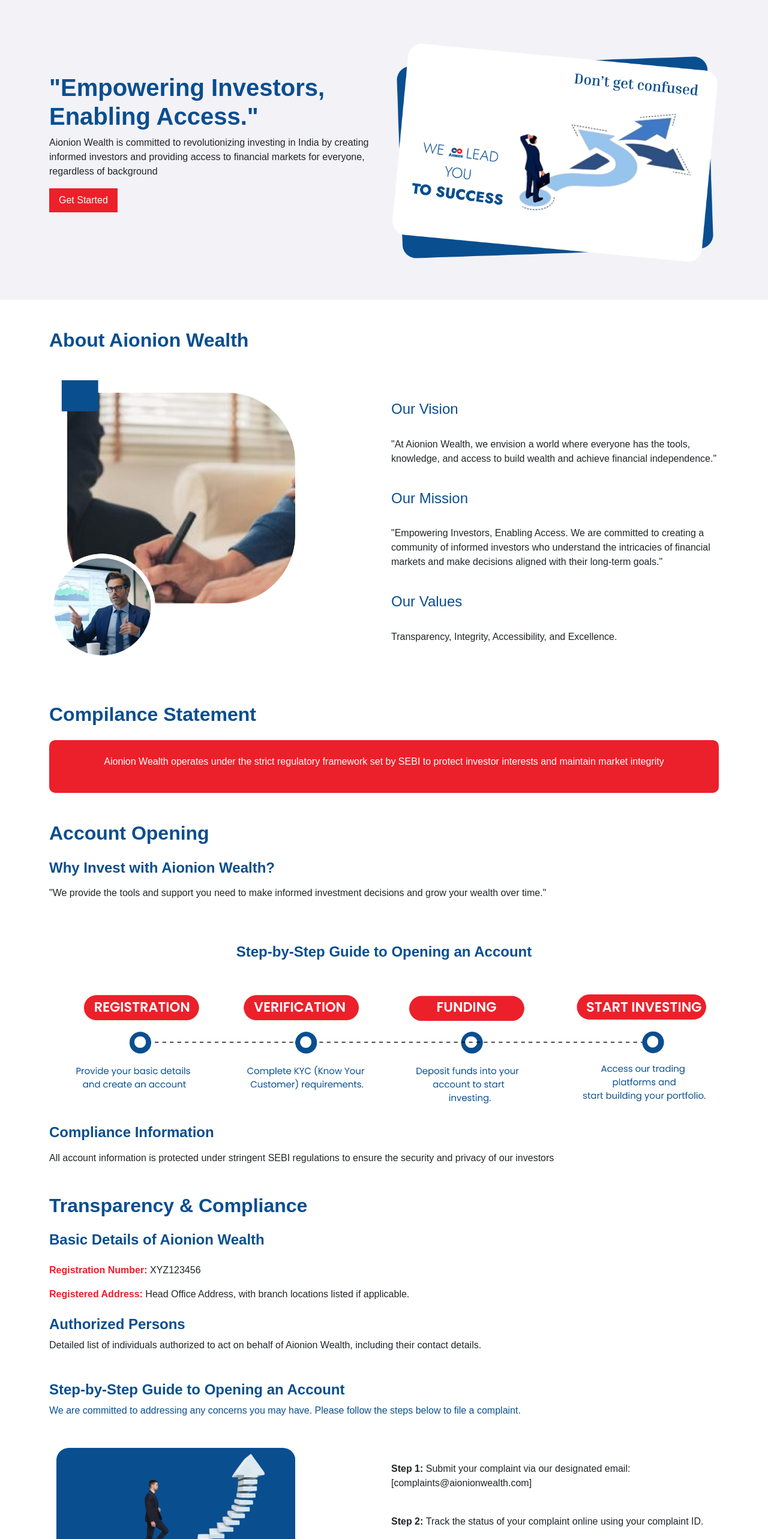
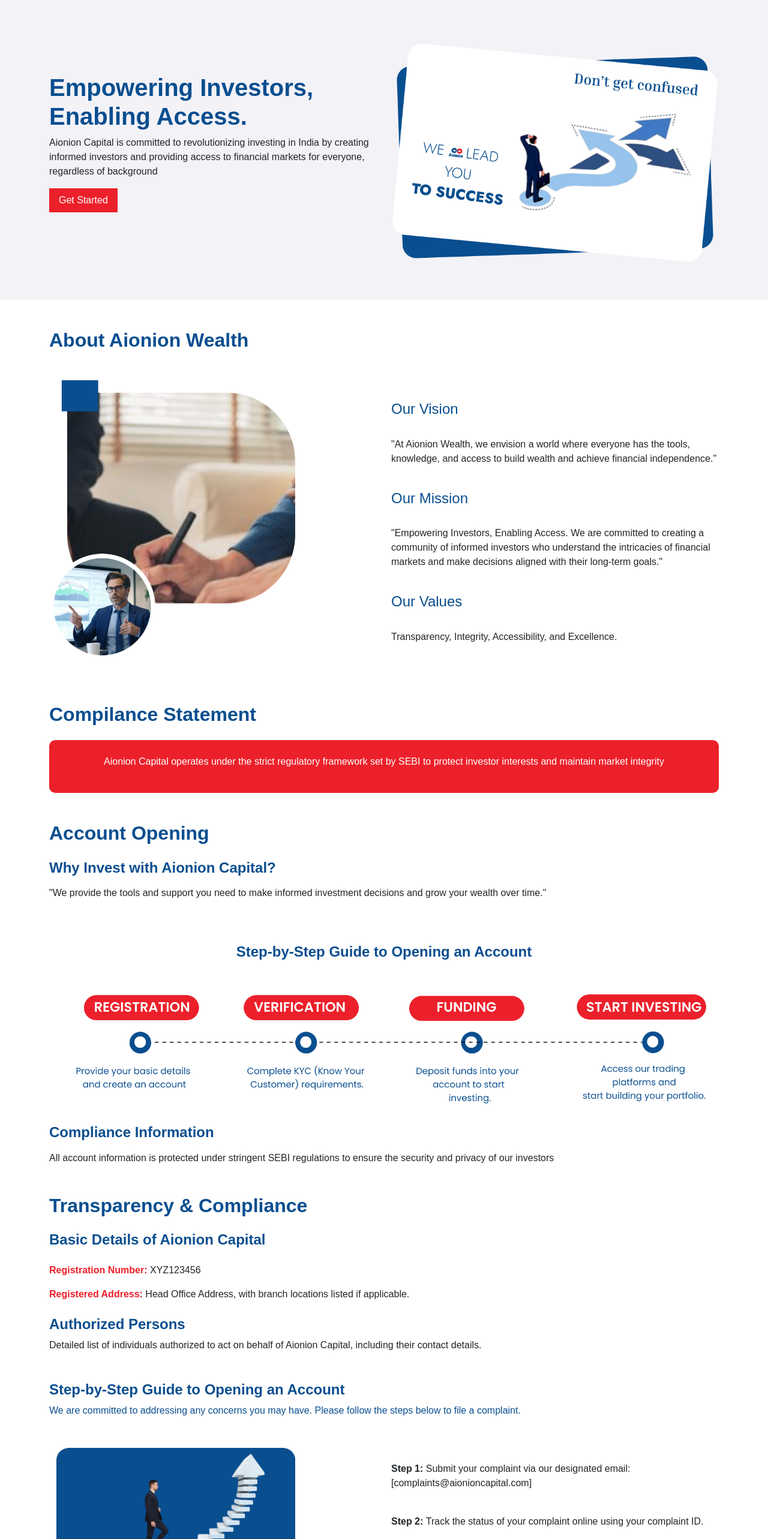
Before and after one commit to GoldenRoyceDesign/Aionion, a React (Create React App) app: page / in a window 1280 px wide. Shown: the part 100-2666 px from the top of the page at 60% size. Built offline with nearby package versions, Linux system fonts and the light colour scheme.

Commit message:
Your commit message

```diff
--- a/src/pages/AboutUs.jsx
+++ b/src/pages/AboutUs.jsx
@@ -26,7 +26,7 @@
         <div className='mt-5'>
           <h2 style={{ color: '#094E8F', fontWeight: '600' }}>Compilance Statement</h2>
           <div className='p-4 mt-4' style={{ background: '#EC202A', color: 'white', borderRadius: '10px' }}>
-            <p className='text-center'>Aionion Wealth operates under the strict regulatory framework set by SEBI to protect
+            <p className='text-center'>Aionion Capital operates under the strict regulatory framework set by SEBI to protect
               investor interests and maintain market integrity</p>
           </div>
 
--- a/src/pages/AccountOpening.jsx
+++ b/src/pages/AccountOpening.jsx
@@ -6,7 +6,7 @@
     <>
       <div className="container mt-5">
         <h2 style={{ color: '#094E8F', fontWeight: '600' }}>Account Opening</h2>
-        <h4 className='mt-4' style={{ color: '#094E8F', fontWeight: '600' }}>Why Invest with Aionion Wealth?</h4>
+        <h4 className='mt-4' style={{ color: '#094E8F', fontWeight: '600' }}>Why Invest with Aionion Capital?</h4>
         <p className='mt-3'>"We provide the tools and support you need to make informed investment
           decisions and grow your wealth over time."</p>
         <div className='mt-5 d-flex flex-column justify-content-center align-items-center gap-5'>
--- a/src/pages/ContactUs.jsx
+++ b/src/pages/ContactUs.jsx
@@ -77,7 +77,7 @@
             <h5>Customer Support:</h5>
             <ul>
               <li>Phone: [Customer Support Number]</li>
-              <li>Email: <a href="mailto:support@aionionwealth.com">support@aionionwealth.com</a></li>
+              <li>Email: <a href="mailto:support@aionionwealth.com">support@aionioncapital.com</a></li>
               <li>Live Chat: Available during business hours.</li>
             </ul>
           </div>
@@ -86,7 +86,7 @@
             <h5>Compliance Officer Contact:</h5>
             <ul>
               <li>Name: [Compliance Officer Name]</li>
-              <li>Email: <a href="mailto:compliance@aionionwealth.com">compliance@aionionwealth.com</a></li>
+              <li>Email: <a href="mailto:compliance@aionioncapital.com">compliance@aionioncapital.com</a></li>
               <li>Phone: [Compliance Officer Phone Number]</li>
             </ul>
           </div>
--- a/src/pages/Home.jsx
+++ b/src/pages/Home.jsx
@@ -8,8 +8,8 @@
       <div className="container pt-3 pb-3">
         <div className="row d-flex justify-content-cente align-items-center">
           <div className="col-md-6 d-flex flex-column align-items-left">
-            <h1 style={{ color: '#094E8F', fontWeight: '600' }}>"Empowering Investors, Enabling Access."</h1>
-            <p>Aionion Wealth is committed to revolutionizing investing in India by
+            <h1 style={{ color: '#094E8F', fontWeight: '600' }}>Empowering Investors, Enabling Access.</h1>
+            <p>Aionion Capital is committed to revolutionizing investing in India by
               creating informed investors and providing access to financial markets for everyone,
               regardless of background</p>
             <Link to='account-opening'>
--- a/src/pages/Transparency.jsx
+++ b/src/pages/Transparency.jsx
@@ -6,7 +6,7 @@
     <>
       <div className='container mt-5'>
         <h2 style={{ color: '#094E8F', fontWeight: '600' }}>Transparency & Compliance</h2>
-        <h4 className='mt-4' style={{ color: '#094E8F', fontWeight: '600' }}>Basic Details of Aionion Wealth</h4>
+        <h4 className='mt-4' style={{ color: '#094E8F', fontWeight: '600' }}>Basic Details of Aionion Capital</h4>
 
         <div className='mt-4'>
           <p><span style={{ color: '#EC202A', fontWeight: '800' }}>Registration Number:</span>   XYZ123456</p>
@@ -16,7 +16,7 @@
 
         <div className='mt-4'>
         <h4 className='mt-4' style={{ color: '#094E8F', fontWeight: '600' }}> Authorized Persons</h4>
-        <p>Detailed list of individuals authorized to act on behalf of Aionion Wealth, including their contact details.</p>
+        <p>Detailed list of individuals authorized to act on behalf of Aionion Capital, including their contact details.</p>
         </div>
 
         <div className='mt-5'>
@@ -30,7 +30,7 @@
               </div>
               <div className='col-md-6 d-flex flex-column align-items-left justify-content-center gap-4'>
                 <p><span style={{fontWeight: 'bold'}}>Step 1:  </span>Submit your complaint via our designated email:
-                [complaints@aionionwealth.com]</p>
+                [complaints@aionioncapital.com]</p>
                 <p><span style={{fontWeight: 'bold'}}>Step 2:  </span>Track the status of your complaint online using
                 your complaint ID.</p>
                 <p><span style={{fontWeight: 'bold'}}>Step 3:  </span>Resolution will be communicated within [XX]
```
